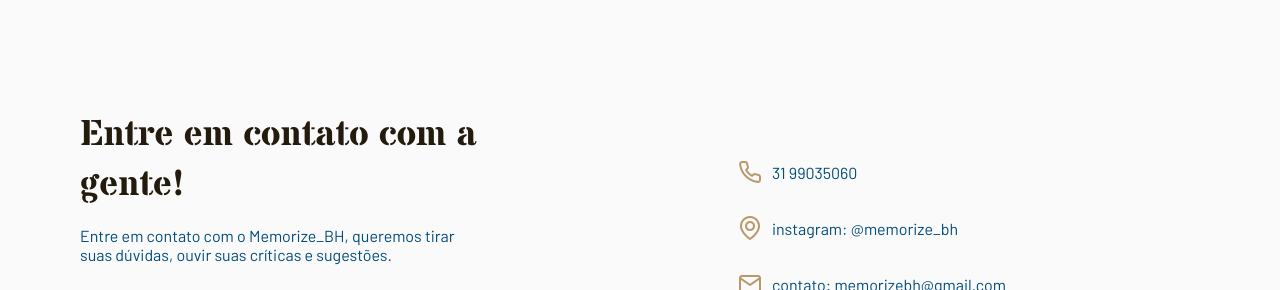
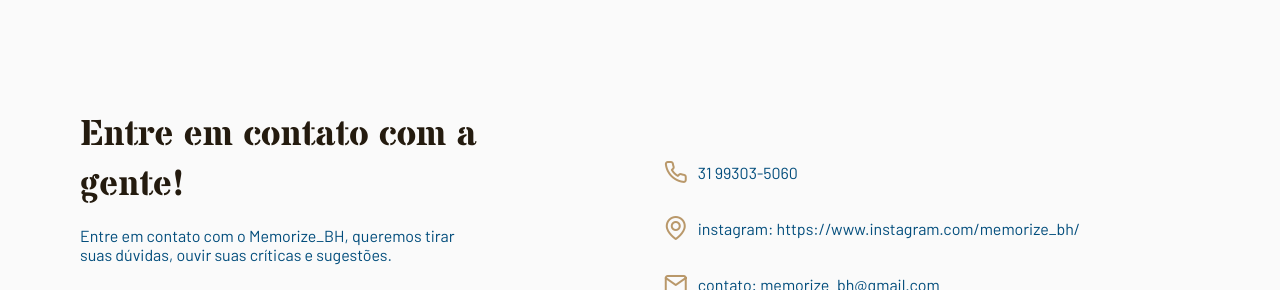
Before and after one commit to memorizebh/memorizeBH, a plain HTML site: page index.html in a window 1280 px wide. Shown: the part 4599-4889 px from the top of the page. Drawn offline with nearby package versions, Linux system fonts and the light colour scheme; files whose address does not match are found by name.

Commit message:
Add files via upload

```diff
--- a/index.html
+++ b/index.html
@@ -288,10 +288,16 @@
 
           <div class="links">
             <ul class="grid">
-              <li><i class="icon-phone"></i> 31 99035060</li>
-              <li><i class="icon-map-pin"></i> instagram: @memorize_bh
+              <li><i class="icon-phone"></i> 31 99303-5060</li>
+              <li><i class="icon-map-pin"></i> instagram: https://www.instagram.com/memorize_bh/
               </li>
-              <li><i class="icon-mail"></i> contato: memorizebh@gmail.com</li>
+              <li><i class="icon-mail"></i> contato: memorize_bh@gmail.com
+                <div>
+                  <a href="<a
+                  href="https://www.instagram.com/memorize_bh/" alt="link para instagram: @memorize_bh">
+                </a>
+              </div>
+                 </li>
             </ul>
           </div>
         </div>
@@ -315,7 +321,7 @@
                   <br>
                   <p>
                     <strong>BBC Sound Effects</strong>
-                  que permitiu através dos efeitos que disponibilizam, criar  ambientes sonoros coma capacidade para nos fazer lembrar.</p>
+                  que permitiu através dos efeitos que disponibilizam, criar  ambientes sonoros com a capacidade para nos fazer lembrar.</p>
                   Olá Mundo!
               </h3>
         </div>
```
